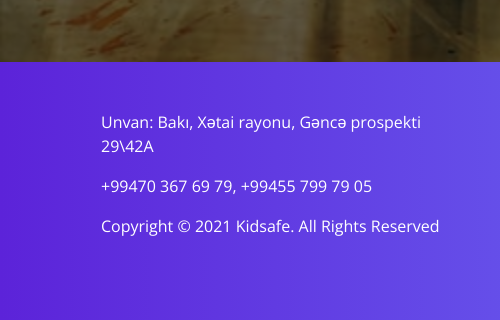
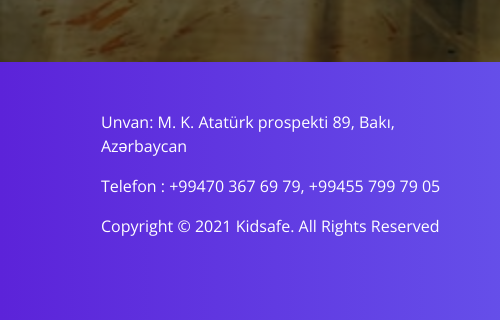
Before and after one commit to Elmeddinx/kidsafe, a plain HTML site: page index.html in a window 1280 px wide. Shown: the part 3666-3986 px from the top of the page, 0-500 px from the left. Drawn offline with nearby package versions, Linux system fonts and the light colour scheme; files whose address does not match are found by name.

Commit message:
Update index.html

```diff
--- a/index.html
+++ b/index.html
@@ -335,8 +335,8 @@
             <div class="row justify-content-between px-3">
 
                 <div class="col-sm-12 col-md-4 d-flex flex-column text-white">
-                    <span class="disabled">Unvan: Bakı, Xətai rayonu, Gəncə prospekti 29\42A</span>
-                    <span class="my-3"><a href="tel:+99470 367 69 79" class="text-white">+99470 367 69 79</a>,
+                    <span class="disabled">Unvan: M. K. Atatürk prospekti 89, Bakı, Azərbaycan</span>
+                    <span class="my-3">Telefon : <a href="tel:+99470 367 69 79" class="text-white">+99470 367 69 79</a>,
                         <a href="tel:+99455 799 79 05" class="text-white">+99455 799 79 05</a>
                     </span>
                     <span>Copyright © 2021 Kidsafe. All Rights Reserved</span>
```
